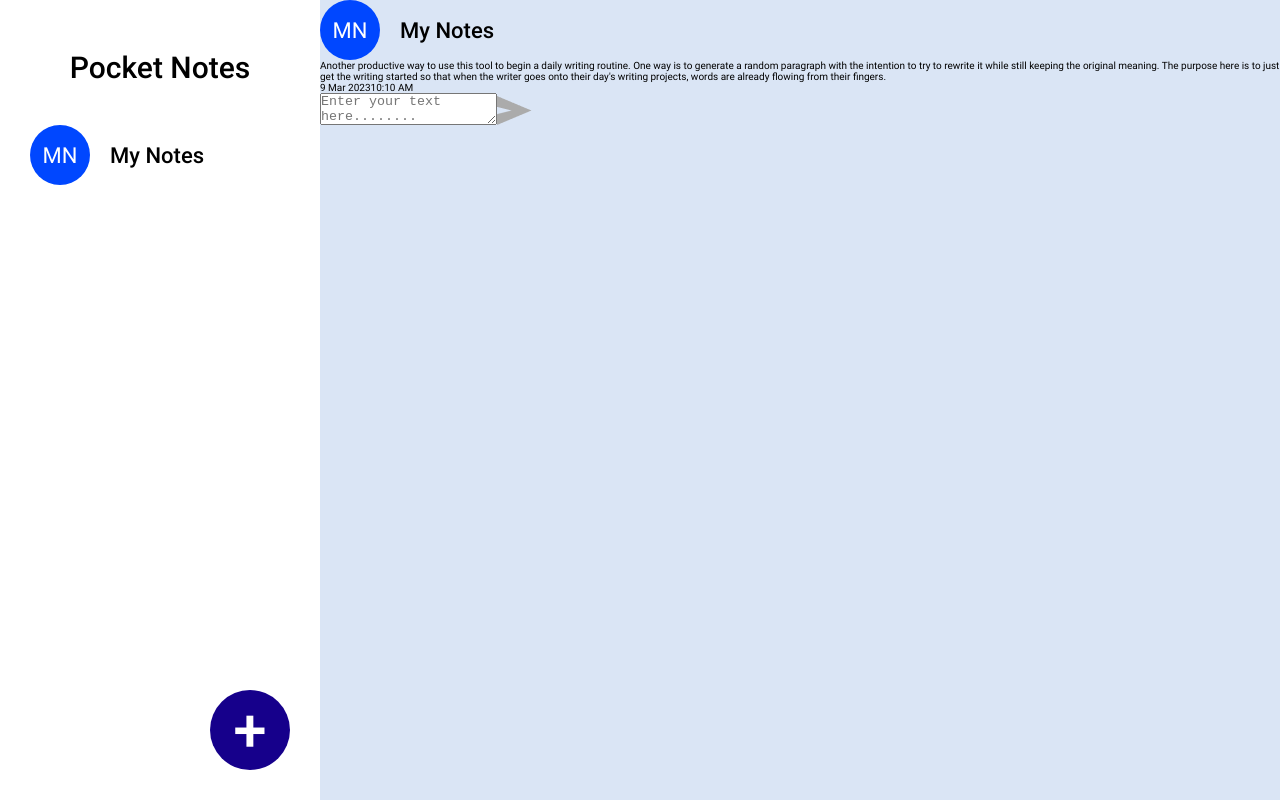
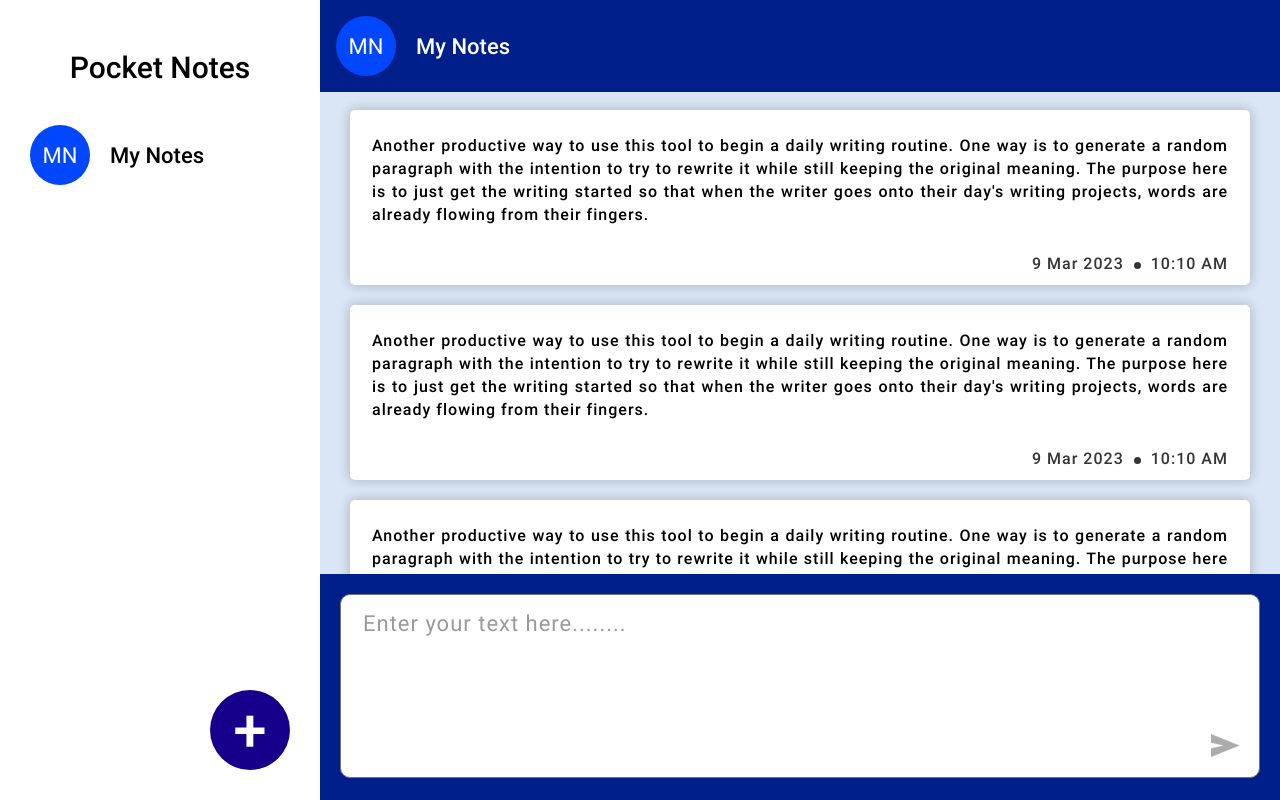
Before and after one commit to madhanvic/react_test_module, a React (Vite) app: page /23 in a window 1280 px wide. Built offline with nearby package versions, Linux system fonts and the light colour scheme.

Commit message:
Chat area UI Completed

```diff
--- a/src/assets/styles/_base.scss
+++ b/src/assets/styles/_base.scss
@@ -17,7 +17,8 @@ a {
 }
 
 input[type="text"],
-input[type="number"] {
+input[type="number"],
+textarea {
   &:focus {
     outline: none;
   }
--- /dev/null
+++ b/src/assets/styles/pages/_chatArea.scss
@@ -0,0 +1,127 @@
+.chat {
+  height: 100%;
+  display: flex;
+  flex-direction: column;
+  justify-content: space-between;
+  header {
+    background-color: $dark--blue--clr--600;
+    padding: 1.6rem;
+    .notes__title {
+      span:first-child {
+        background-color: $palet--darkblue--clr;
+        color: $white--clr;
+        font-family: inherit;
+        font-weight: 400;
+        font-size: 2.2rem;
+        display: inline-flex;
+        justify-content: center;
+        align-items: center;
+        width: 6rem;
+        aspect-ratio: 1 / 1;
+        border-radius: 50%;
+      }
+      span:last-child {
+        font-family: inherit;
+        font-weight: 500;
+        font-size: 2.2rem;
+        color: $white--clr;
+        margin-left: 2rem;
+      }
+    }
+  }
+  .chat__area {
+    flex-grow: 1;
+    overflow-y: auto;
+    padding: 1.8rem 3rem;
+
+    /* width */
+    &::-webkit-scrollbar {
+      width: 10px;
+    }
+
+    /* Track */
+    &::-webkit-scrollbar-track {
+      background: rgba($black--clr, 63%);
+      border-radius: 100px;
+    }
+
+    /* Handle */
+    &::-webkit-scrollbar-thumb {
+      background: $white--clr;
+      border-radius: 100px;
+    }
+
+    &--items {
+      &:not(:last-child) {
+        margin-bottom: 2rem;
+      }
+      background-color: $white--clr;
+      padding: 2.4rem 2.2rem 1rem 2.2rem;
+      border-radius: 0.5rem;
+      box-shadow: 0px 0px 12px 1px rgba(0, 0, 0, 0.2);
+    }
+    &--content {
+      font-size: 1.6rem;
+      font-family: inherit;
+      font-weight: 500;
+      color: $black--clr;
+      line-height: 2.3rem;
+      letter-spacing: 0.1rem;
+      text-align: justify;
+    }
+    &--timings {
+      font-size: 1.6rem;
+      font-family: inherit;
+      font-weight: 500;
+      color: $black--clr--400;
+      line-height: 2.3rem;
+      letter-spacing: 0.1rem;
+      text-align: end;
+      margin-top: 2.6rem;
+      span:first-child::after {
+        content: "";
+        display: inline-block;
+        width: 0.7rem;
+        aspect-ratio: 1 / 1;
+        background-color: $black--clr--400;
+        border-radius: 50%;
+        margin-inline: 1rem;
+      }
+    }
+  }
+  &__message {
+    background-color: $dark--blue--clr--600;
+    padding: 2rem;
+    &--textEditor__wrapper {
+      width: 100%;
+      position: relative;
+      textarea {
+        resize: none;
+        width: 100%;
+        padding: 1.6rem 2.2rem;
+        font-size: 2.2rem;
+        font-family: inherit;
+        font-weight: 400;
+        color: $gray--clr--600;
+        letter-spacing: 0.1rem;
+        border-radius: 1rem;
+        &::placeholder {
+          font-size: 2.2rem;
+          font-family: inherit;
+          font-weight: 400;
+          color: $gray--clr--600;
+          letter-spacing: 0.1rem;
+        }
+      }
+      button[type="submit"] {
+        position: absolute;
+        right: 2rem;
+        bottom: 2rem;
+
+        background-color: $white--clr;
+        img {
+        }
+      }
+    }
+  }
+}
--- a/src/assets/styles/pages/_main.scss
+++ b/src/assets/styles/pages/_main.scss
@@ -1 +1,2 @@
 @import "home";
+@import "chatArea";
--- a/src/pages/ChatArea.jsx
+++ b/src/pages/ChatArea.jsx
@@ -2,14 +2,14 @@ const ChatArea = () => {
   return (
     <section className="chat">
       <header>
-        <h3 className="notes__item" to="23">
+        <h3 className="notes__title">
           <span>MN</span>
           <span>My Notes</span>
         </h3>
       </header>
       <ul className="chat__area">
         <li className="chat__area--items">
-          <p>
+          <p className="chat__area--content">
             Another productive way to use this tool to begin a daily writing
             routine. One way is to generate a random paragraph with the
             intention to try to rewrite it while still keeping the original
@@ -17,7 +17,49 @@ const ChatArea = () => {
             when the writer goes onto their day{"'"}s writing projects, words
             are already flowing from their fingers.
           </p>
-          <p>
+          <p className="chat__area--timings">
+            <span>9 Mar 2023</span>
+            <span>10:10 AM</span>
+          </p>
+        </li>
+        <li className="chat__area--items">
+          <p className="chat__area--content">
+            Another productive way to use this tool to begin a daily writing
+            routine. One way is to generate a random paragraph with the
+            intention to try to rewrite it while still keeping the original
+            meaning. The purpose here is to just get the writing started so that
+            when the writer goes onto their day{"'"}s writing projects, words
+            are already flowing from their fingers.
+          </p>
+          <p className="chat__area--timings">
+            <span>9 Mar 2023</span>
+            <span>10:10 AM</span>
+          </p>
+        </li>
+        <li className="chat__area--items">
+          <p className="chat__area--content">
+            Another productive way to use this tool to begin a daily writing
+            routine. One way is to generate a random paragraph with the
+            intention to try to rewrite it while still keeping the original
+            meaning. The purpose here is to just get the writing started so that
+            when the writer goes onto their day{"'"}s writing projects, words
+            are already flowing from their fingers.
+          </p>
+          <p className="chat__area--timings">
+            <span>9 Mar 2023</span>
+            <span>10:10 AM</span>
+          </p>
+        </li>
+        <li className="chat__area--items">
+          <p className="chat__area--content">
+            Another productive way to use this tool to begin a daily writing
+            routine. One way is to generate a random paragraph with the
+            intention to try to rewrite it while still keeping the original
+            meaning. The purpose here is to just get the writing started so that
+            when the writer goes onto their day{"'"}s writing projects, words
+            are already flowing from their fingers.
+          </p>
+          <p className="chat__area--timings">
             <span>9 Mar 2023</span>
             <span>10:10 AM</span>
           </p>
@@ -25,9 +67,17 @@ const ChatArea = () => {
       </ul>
       <div className="chat__message">
         <form className="chat__message--textEditor__wrapper">
-          <textarea placeholder="Enter your text here........"></textarea>
+          <textarea
+            placeholder="Enter your text here........"
+            rows={6}
+          ></textarea>
           <button type="submit">
-            <img alt="send" src="/src/assets/images/send.png" />
+            <img
+              alt="send"
+              src="/src/assets/images/send.png"
+              width={29}
+              height={23}
+            />
           </button>
         </form>
       </div>
```
